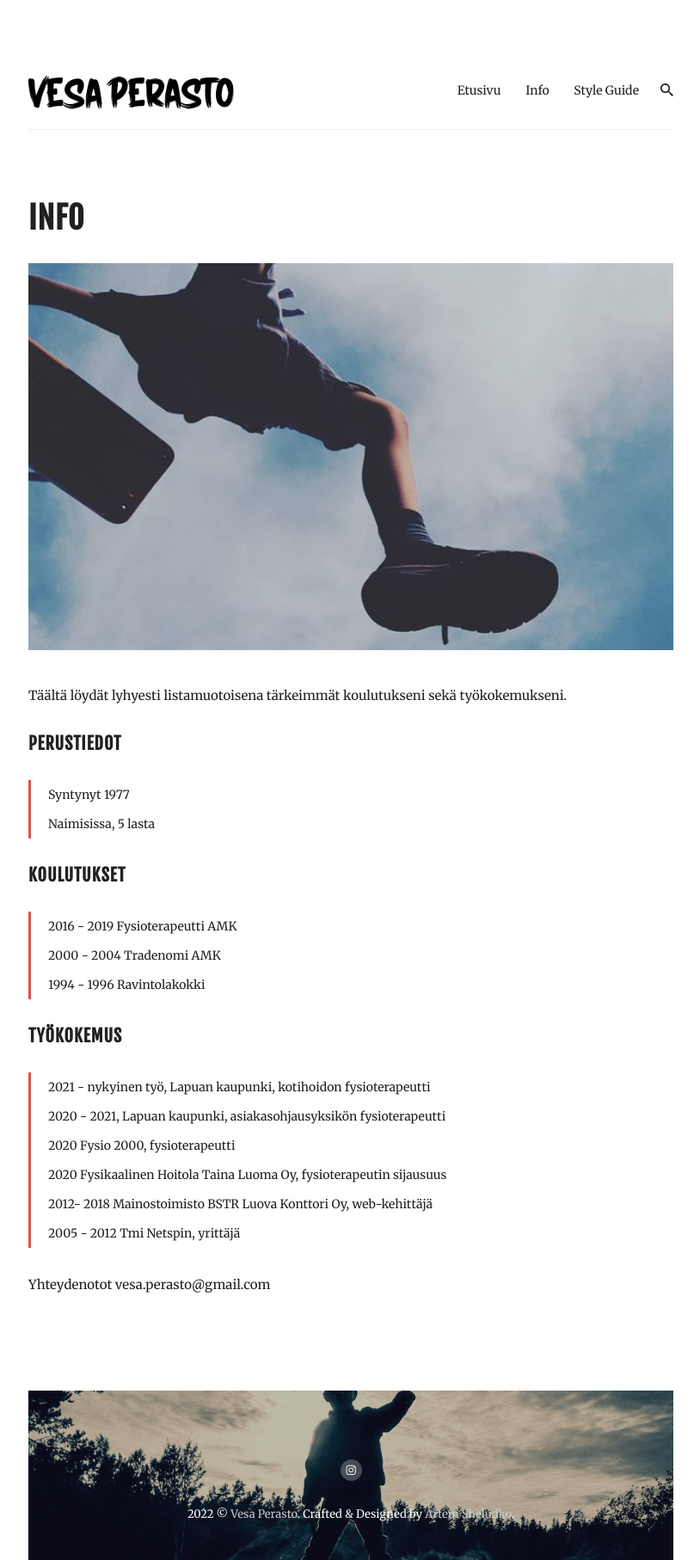
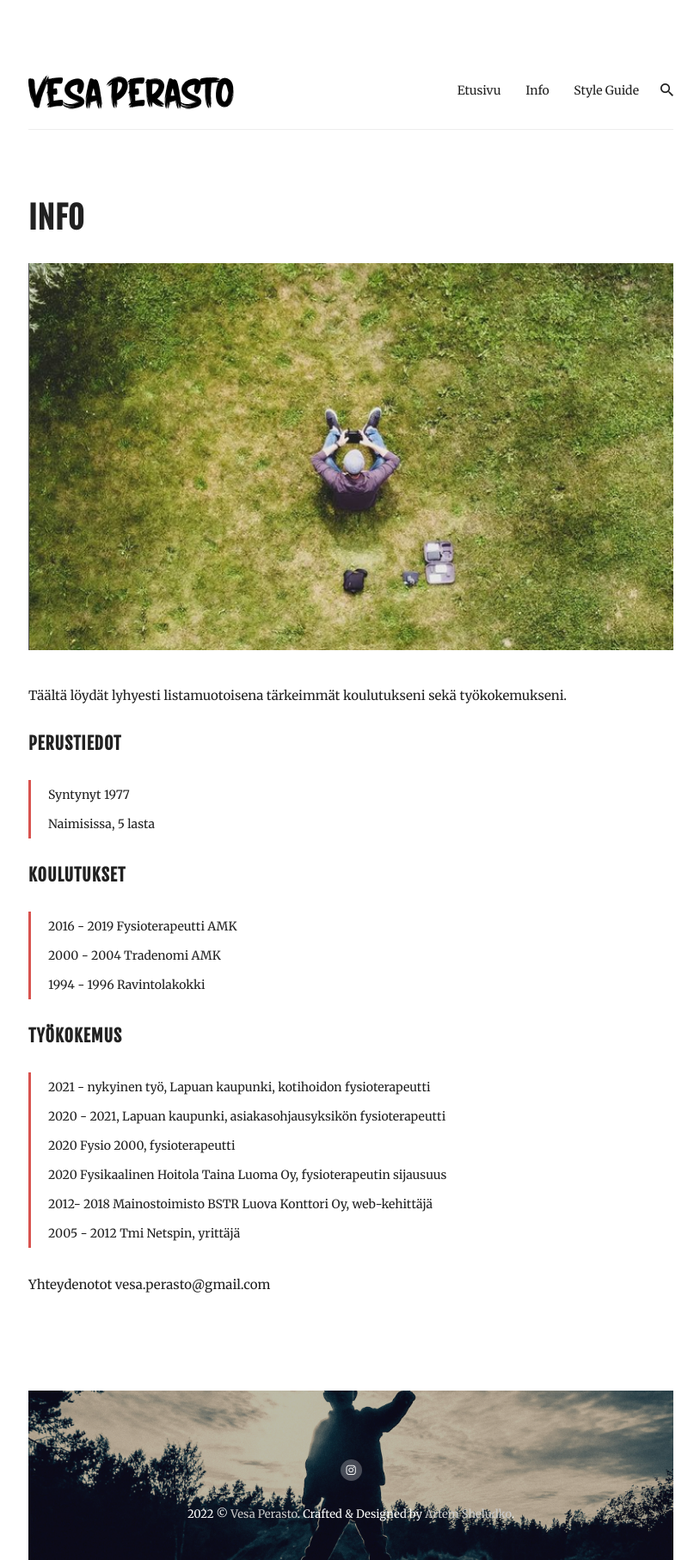
Before and after one commit to vperasto/vperasto.github.io, a Jekyll site: the page built from _pages/Info.md, in a window 1280 px wide. Shown: the whole page at 86% size, without its empty margins (232-1046 px from the left). Built offline with Jekyll 4.4.1, drawn with Linux system fonts in a browser that asks for light colours; nearby versions of some CDN libraries.

Commit message:
Update Info.md

```diff
--- a/_pages/Info.md
+++ b/_pages/Info.md
@@ -2,7 +2,7 @@
 layout: page
 title: Info
 permalink: /info/
-image: images/hyppy.png
+image: images/omakuva-top.png
 published: true
 ---
 
```
